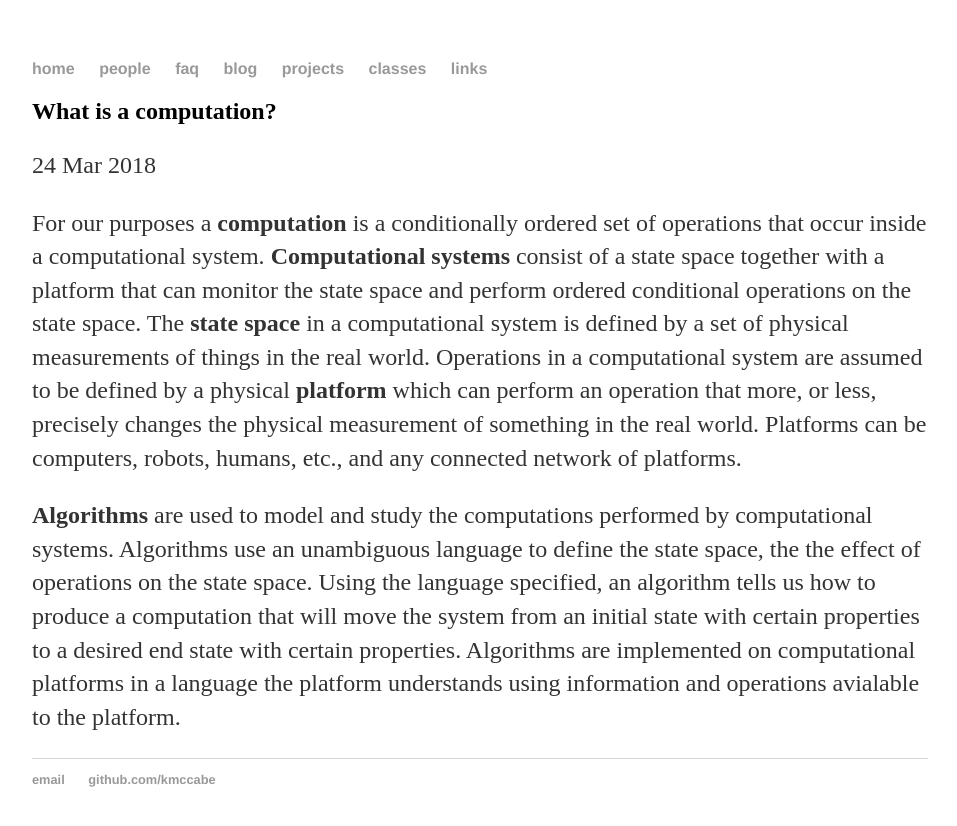
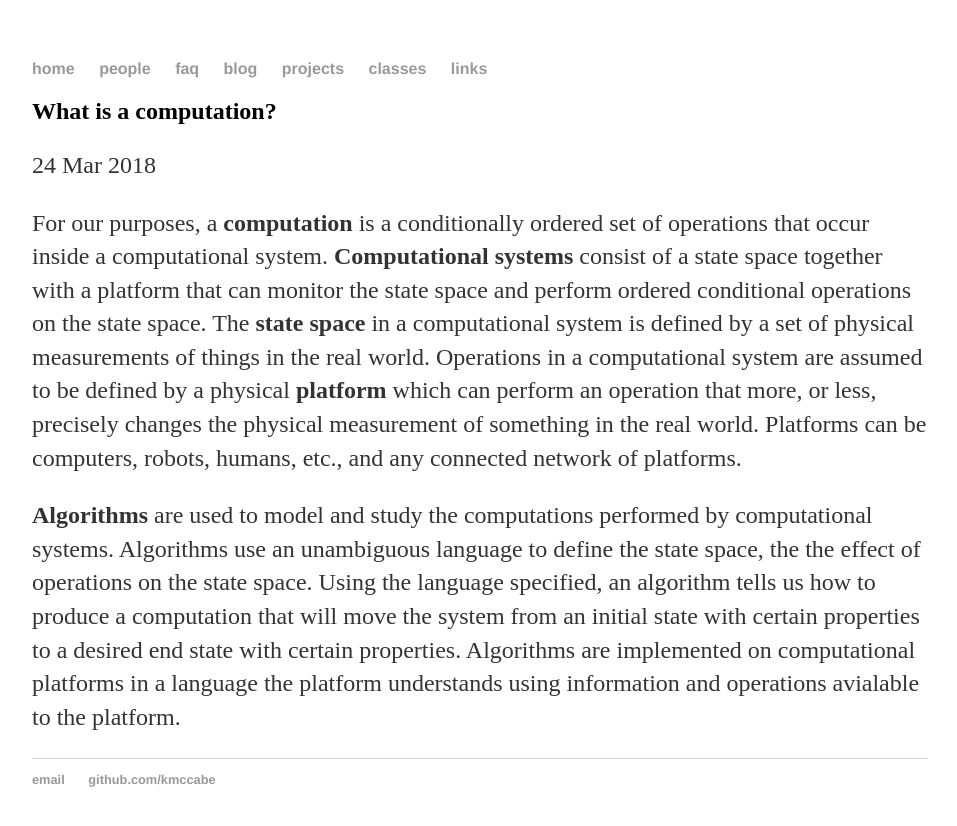
Before and after one commit to Kmccabe/KAM.github.io, a Jekyll site: the page built from _faqs/00005_ computations.md, in a window 1280 px wide. Shown: the top 826 px of the page, without its empty margins (160-1117 px from the left). Built offline with Jekyll 4.4.1, drawn with Linux system fonts in a browser that asks for light colours.

```diff
--- a/_faqs/00005_ computations.md
+++ b/_faqs/00005_ computations.md
@@ -3,6 +3,6 @@ title: What is a computation?
 date: 2018-03-24 00:00:00 Z
 layout: faq
 ---
-For our purposes a **computation** is a conditionally ordered set of operations that occur inside a computational system.  **Computational systems** consist of a state space together with a platform that can monitor the state space and perform ordered conditional operations on the state space.  The **state space** in a computational system is defined by a set of physical measurements of things in the real world.  Operations in a computational system are assumed to be defined by a physical **platform** which can perform an operation that more, or less, precisely changes the physical measurement of something in the real world.  Platforms can be computers, robots, humans, etc., and any connected network of platforms.
+For our purposes, a **computation** is a conditionally ordered set of operations that occur inside a computational system.  **Computational systems** consist of a state space together with a platform that can monitor the state space and perform ordered conditional operations on the state space.  The **state space** in a computational system is defined by a set of physical measurements of things in the real world.  Operations in a computational system are assumed to be defined by a physical **platform** which can perform an operation that more, or less, precisely changes the physical measurement of something in the real world.  Platforms can be computers, robots, humans, etc., and any connected network of platforms.
 
 **Algorithms** are used to model and study the computations performed by computational systems.  Algorithms use an unambiguous language to define the state space, the the effect of operations on the state space.  Using the language specified, an algorithm tells us how to produce a computation that will move the system from an initial state with certain properties to a desired end state with certain properties.  Algorithms are implemented on computational platforms in a language the platform understands using information and operations avialable to the platform.
```
